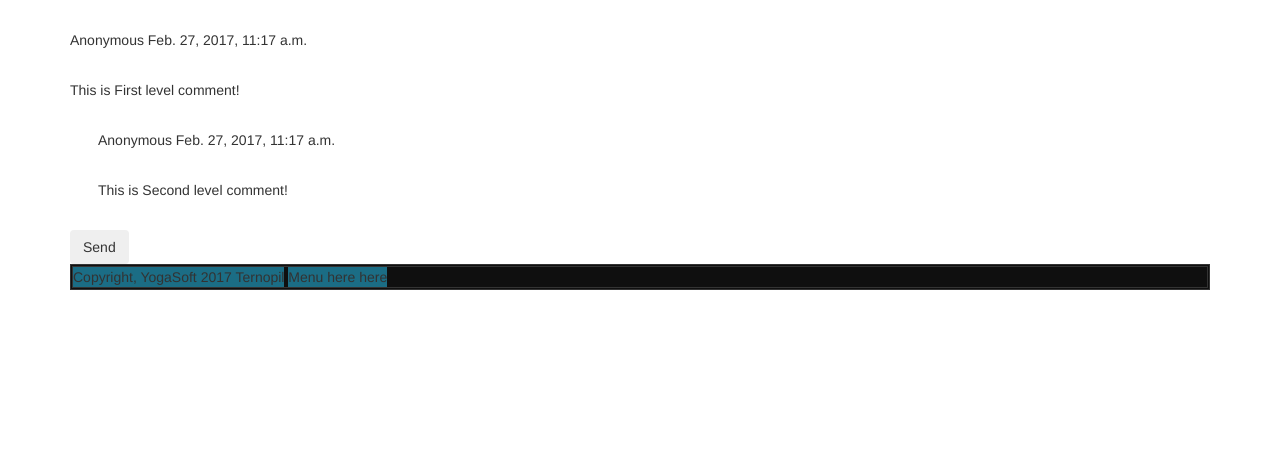
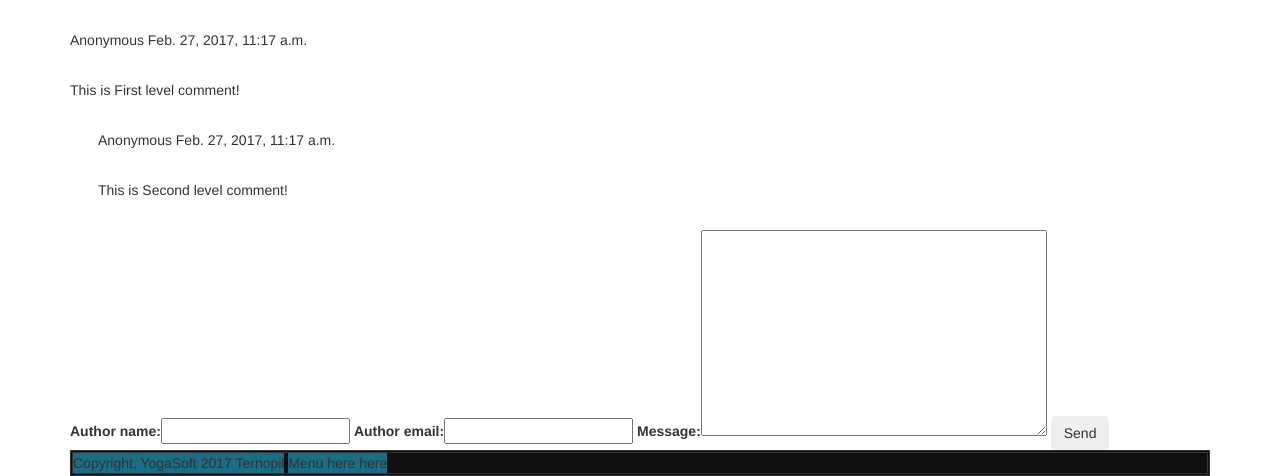
Before and after one commit to codertarasvaskiv/yogasoft, a Django app: page /blog/1/ in a window 1280 px wide. Shown: the part 1148-1624 px from the top of the page. Before the commit the page ends 1438 px from the top, so only its background shows below. Run offline with Django 3.2, Linux system fonts and the light colour scheme; data comes from the database, SQL or seed files in the repository; some libraries are stand-ins or nearby versions.

Commit message:
added firstlevel comment form

```diff
--- a/app/forms.py
+++ b/app/forms.py
@@ -9,3 +9,10 @@ class StartProjectForm(forms.ModelForm):
     class Meta:
         model = Project
         exclude = ['when']
+
+
+class CommentForm(forms.ModelForm):
+
+    class Meta:
+        model = Comment
+        exclude = ['is_moderated', 'blog']
--- a/app/templates/app/blog.html
+++ b/app/templates/app/blog.html
@@ -27,7 +27,7 @@
     {% endfor %}
 
 
-    <form method="post" action="">
+    <form method="post" action="add_comment/">
         {% csrf_token %}
         {{ form }}
         <input  class="btn waves-effect waves-light" type="submit" value="Send">
--- a/app/urls.py
+++ b/app/urls.py
@@ -9,6 +9,7 @@ urlpatterns = [
     url(r'^login/$', views.LoginPage.as_view(), name="login_page"),
     url(r'^access_required/$', views.AccessRequired.as_view(), name='access_required_page'),
     url(r'start_project/$', views.StartProjectView.as_view(), name="start_project"),
+    url(r'^blog/(?P<pk>\d+)/add_comment/$', views.AddComment, name='add_comment'),
     url(r'^blog/(?P<pk>\d+)/$', views.BlogDetailView.as_view(), name='blog_detail_view'),
     url(r'^blog/$', views.BlogListView.as_view(), name='blog_list_view'),
 
--- a/app/views.py
+++ b/app/views.py
@@ -3,6 +3,8 @@ from .custom import user_in_group, user_can, in_group_decorator, user_can_decora
 from django.contrib.auth.decorators import login_required
 from django.utils.decorators import method_decorator
 from os.path import join, abspath
+from django.urls import reverse
+from django.shortcuts import redirect
 from django.conf import settings
 from datetime import date
 from os import mkdir
@@ -76,10 +78,23 @@ class BlogDetailView(DetailView):
         for i in comments:
             if i.is_moderated:
                 context['comments'][i] = list(CommentSecondLevel.objects.filter(father_comment=i))
-
+        context['form'] = CommentForm()
+        print(context['form'])
         context.pop('blogpost')
 
         return context
+
+
+def AddComment(request, pk):
+    data = request.POST
+    q = Comment()
+    q.author_email = data['author_email']
+    q.author_name = data['author_name']
+    q.message = data['message']
+    q.blog = BlogPost.objects.get(pk=pk)
+    q.save(q)
+    print(data)
+    return redirect('app:blog_detail_view', pk)
 
 
 class BlogListView(ListView):
```
